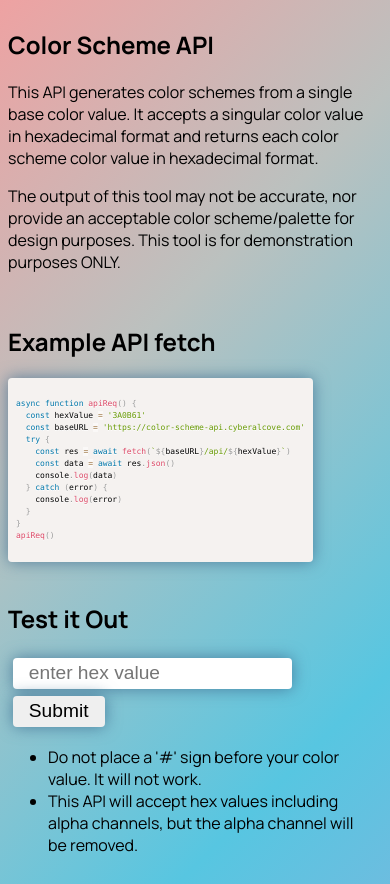
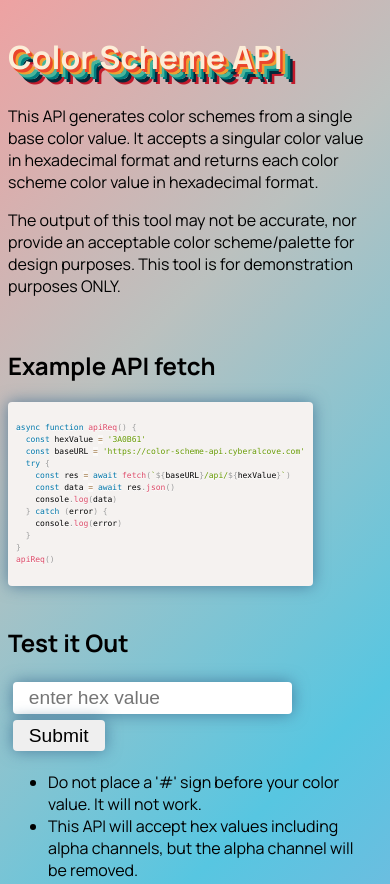
Before and after one commit to hel-b/color-scheme-api, a website: page public/index.html in a window 390 px wide. Shown: the top 884 px of the page. Drawn offline with nearby package versions, Linux system fonts and the light colour scheme.

Commit message:
changed h1

```diff
--- a/public/css/index.css
+++ b/public/css/index.css
@@ -42,7 +42,18 @@ pre {
   border-radius: 4px;
   filter: drop-shadow(0 0 0.5rem #3b698ec2);
 }
-
+h1 {
+  font-size: 4rem;
+  color: #fcedd8;
+  font-weight: 700;
+  text-shadow: 5px 5px 0px #eb452b, 10px 10px 0px #efa032, 15px 15px 0px #46b59b,
+    20px 20px 0px #017e7f, 25px 25px 0px #052939, 30px 30px 0px #c11a2b;
+}
+/* Layered-text-shadow-effect CSS
+Copyright (c) 2023 by Shireen Taj (https://codepen.io/TajShireen/pen/abzmoRE)
+Permission is hereby granted, free of charge, to any person obtaining a copy of this software and associated documentation files (the "Software"), to deal in the Software without restriction, including without limitation the rights to use, copy, modify, merge, publish, distribute, sublicense, and/or sell copies of the Software, and to permit persons to whom the Software is furnished to do so, subject to the following conditions:
+The above copyright notice and this permission notice shall be included in all copies or substantial portions of the Software.
+THE SOFTWARE IS PROVIDED "AS IS", WITHOUT WARRANTY OF ANY KIND, EXPRESS OR IMPLIED, INCLUDING BUT NOT LIMITED TO THE WARRANTIES OF MERCHANTABILITY, FITNESS FOR A PARTICULAR PURPOSE AND NONINFRINGEMENT. IN NO EVENT SHALL THE AUTHORS OR COPYRIGHT HOLDERS BE LIABLE FOR ANY CLAIM, DAMAGES OR OTHER LIABILITY, WHETHER IN AN ACTION OF CONTRACT, TORT OR OTHERWISE, ARISING FROM, OUT OF OR IN CONNECTION WITH THE SOFTWARE OR THE USE OR OTHER DEALINGS IN THE SOFTWARE. */
 .output ul,
 .colorValue ul {
   list-style-type: none;
@@ -137,6 +148,9 @@ input {
   body {
     padding: 0.5rem;
   }
+  h1 {
+    font-size: 3rem;
+  }
 }
 @media (max-width: 650px) {
   .output h4 {
@@ -158,4 +172,15 @@ input {
   .colorValue ul {
     flex-wrap: wrap;
   }
+  h1 {
+    font-size: 2rem;
+    text-shadow: 2.5px 2.5px 0px #eb452b, 5px 5px 0px #efa032,
+      7.5px 7.5px 0px #46b59b, 10px 10px 0px #017e7f, 12.5px 12.5px 0px #052939,
+      15px 15px 0px #c11a2b;
+  }
 }
+@media (min-width: 2250px) {
+  body {
+    width: calc(100vw - 4rem - 15px);
+  }
+}
```
